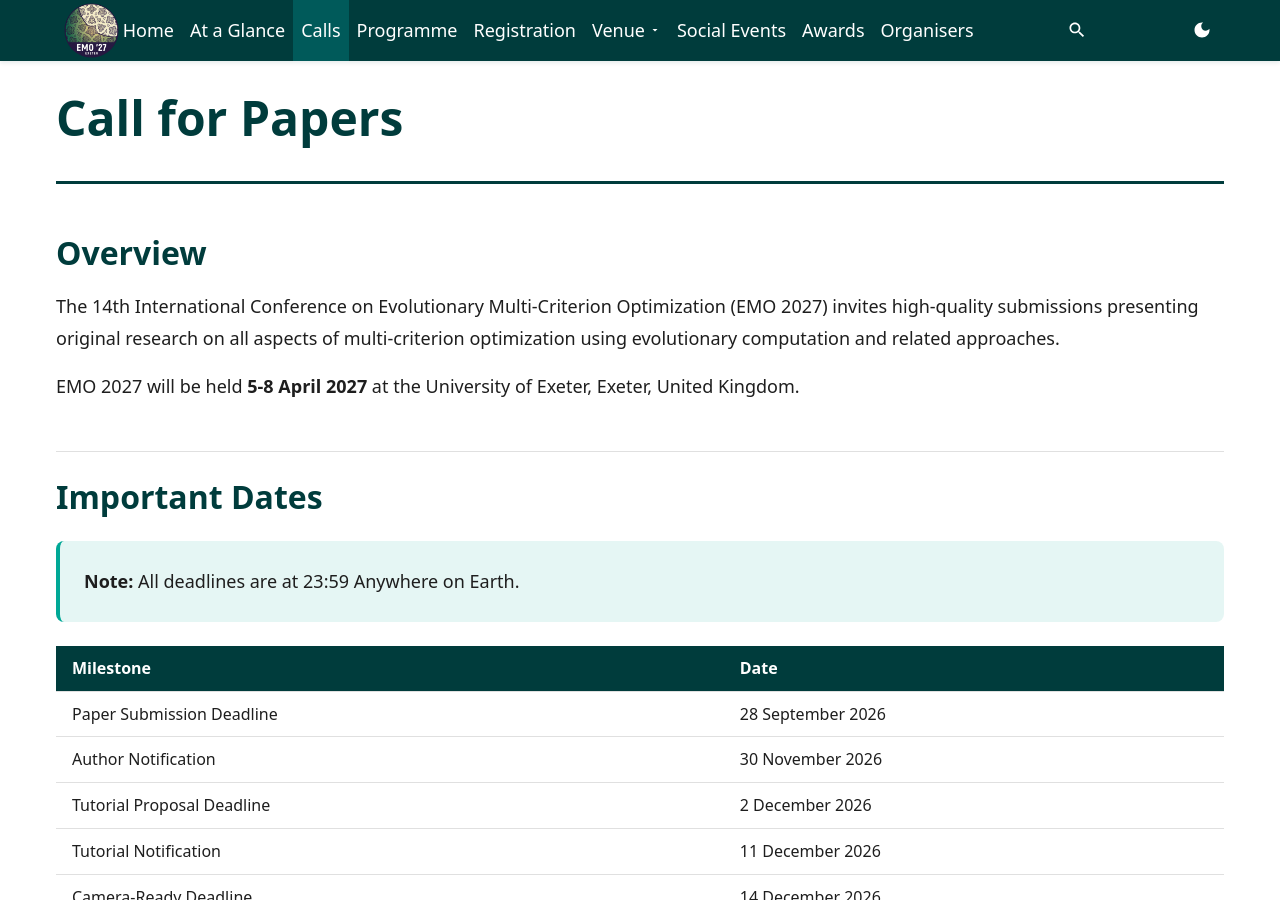
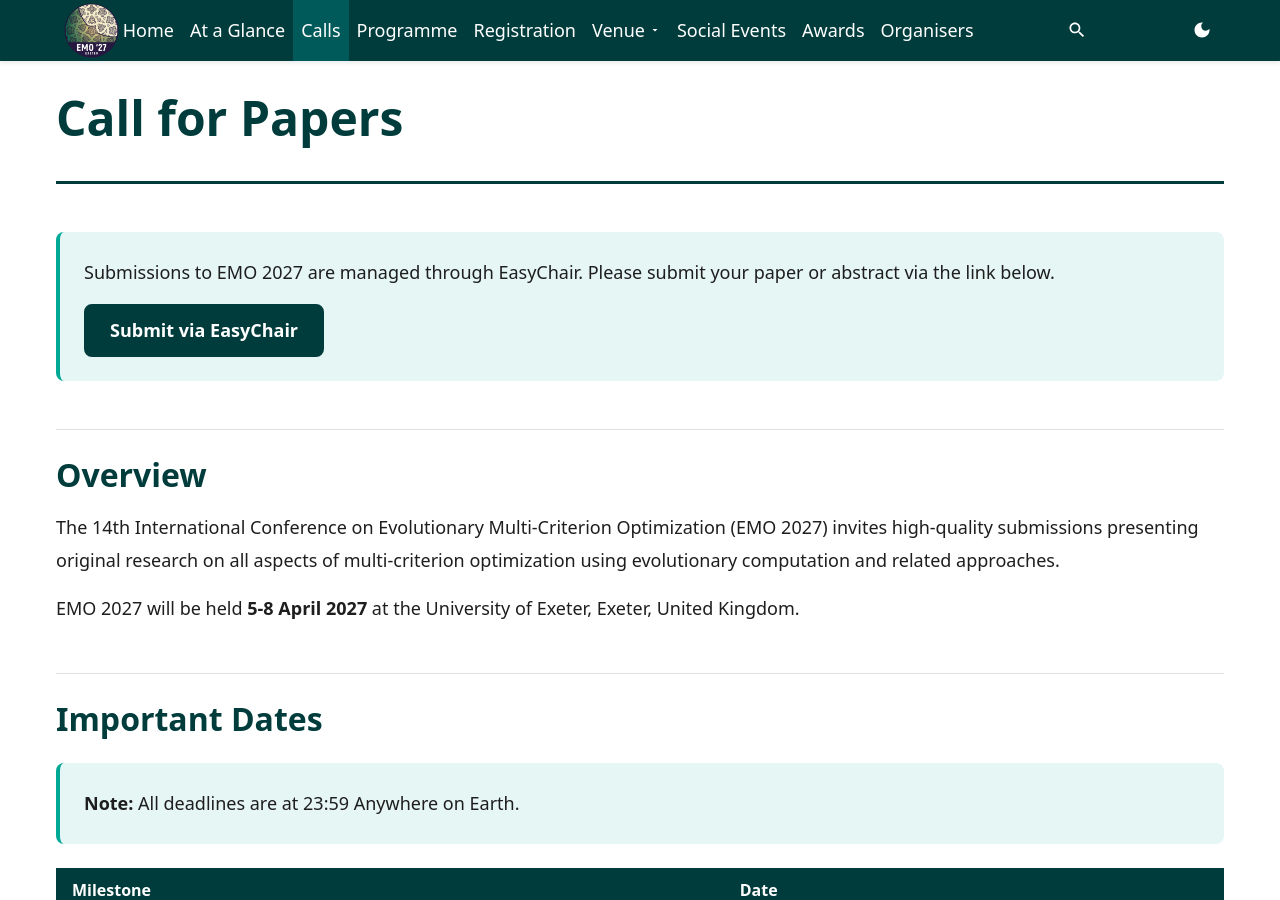
Before and after one commit to emo2027/emo2027.github.io, a Jekyll site: the page built from pages/calls.md, in a window 1280 px wide and 900 px high, scrolled down 422 px. Built offline with Jekyll 4.4.1, drawn with Linux system fonts in a browser that asks for light colours; some of the changed text lies outside the part shown.

Commit message:
Move EasyChair submission box to top of Calls page
Co-Authored-By: Claude Fable 5 <noreply@anthropic.com>

```diff
--- a/pages/calls.md
+++ b/pages/calls.md
@@ -4,6 +4,11 @@ title: Call for Papers
 permalink: /calls/
 description: Submit your research to EMO 2027 - the premier venue for evolutionary multi-criterion optimization.
 ---
+
+<div class="info-box notice">
+  <p>Submissions to EMO 2027 are managed through EasyChair. Please submit your paper or abstract via the link below.</p>
+  <a href="https://easychair.org/my/conference?conf=emo2027" class="btn btn-primary">Submit via EasyChair</a>
+</div>
 
 ## Overview
 
@@ -77,13 +82,6 @@ For full papers (in any track), the page limit is **15 pages including reference
 
 **Industry special track:** This track is intended to encourage collaborations and knowledge-exchange between practitioners and academics on topics relevant to the conference. The aim is to improve the collective understanding of the fundamental challenges that occur in real-world applications and work collaboratively towards solving them. To emphasise the involvement of practitioners, at least one author of the submission must be from industry or a non-academic institution (e.g. public service) to qualify for submission in this track. Authors have the option to submit a full paper or an abstract, which are focused on industrial/non-academic problems.
 
-### Submission System
-
-<div class="info-box notice">
-  <p>Submissions to EMO 2027 are managed through EasyChair. Please submit your paper or abstract via the link below.</p>
-  <a href="https://easychair.org/my/conference?conf=emo2027" class="btn btn-primary">Submit via EasyChair</a>
-</div>
-
 ### Review Process
 
 All full paper submissions (submitted to any track) will undergo standard peer review (at least 2, typically 3 reviews). The review and selection of abstract submissions will be overseen by the MCDM/Industry chairs and 1-2 additional reviewers from the programme committee if needed.
```
